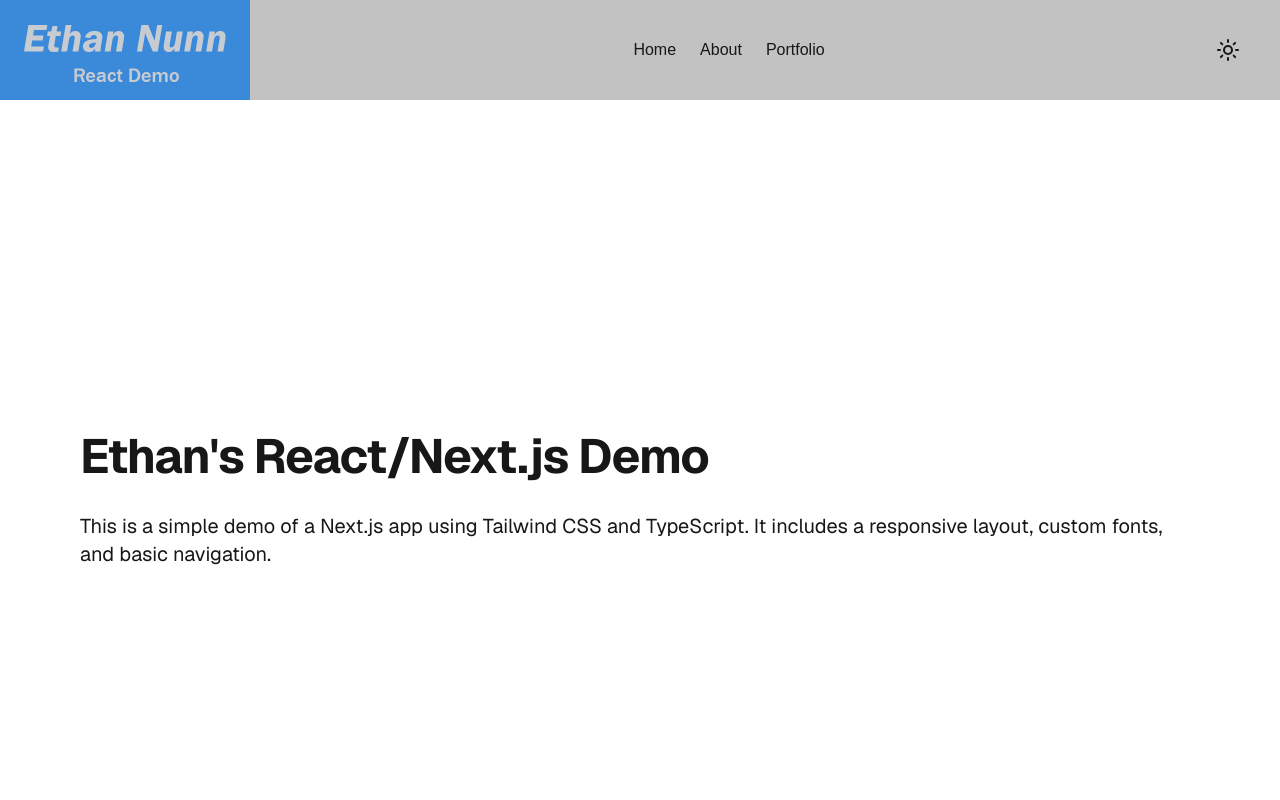
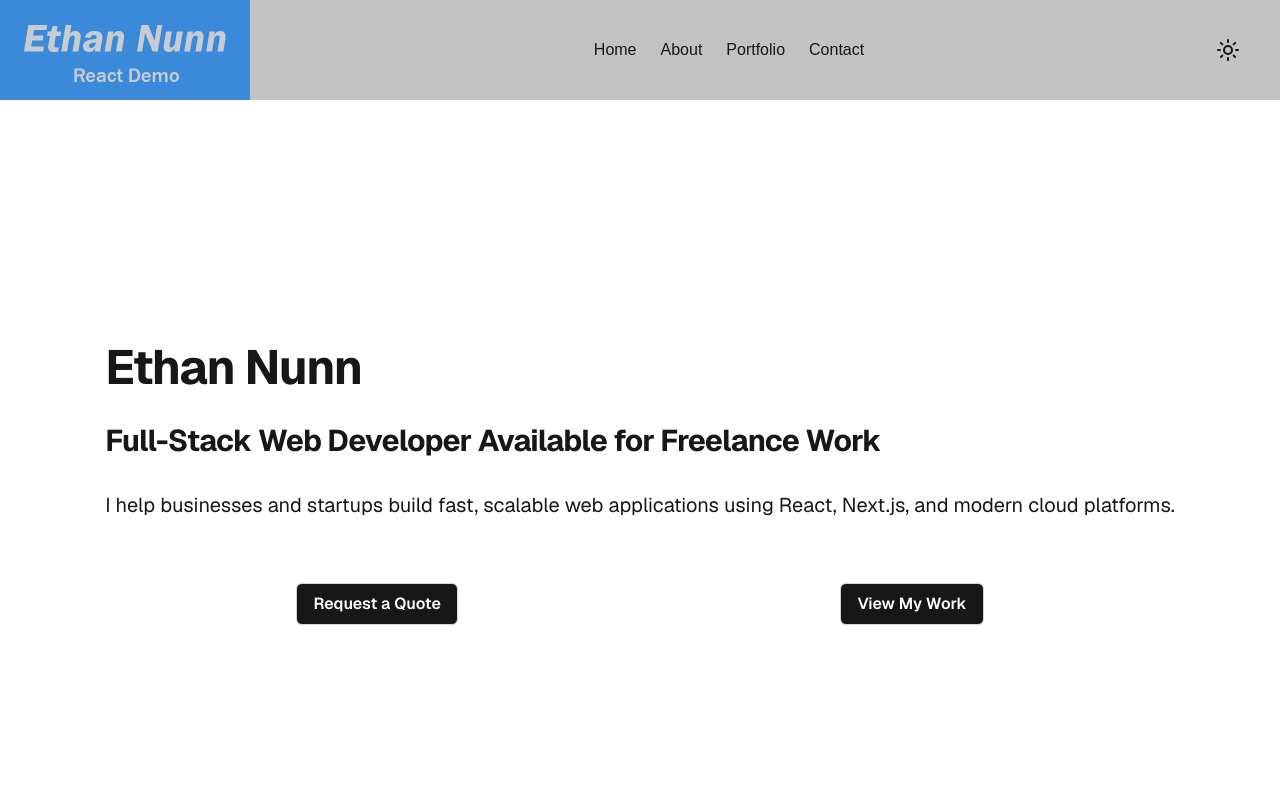
Before and after one commit to enunn1/React-demo, a Next.js app: page / in a window 1280 px wide. Shown: the top 800 px of the page. Built offline with nearby package versions, Linux system fonts and the light colour scheme.

Commit message:
Created contact page, updated landing page

```diff
--- a/src/app/about/page.tsx
+++ b/src/app/about/page.tsx
@@ -6,7 +6,7 @@ export default function Page() {
     </h1>
     <h2 className="text-2xl sm:text-3xl font-semibold text-center sm:text-left">Who am I?</h2>
     <p className="self-start text-lg sm:text-xl text-center sm:text-left">
-        I was born in Rock Island, IL, and raised in Cottage Grove, MN. My interest in computers and technology began early and quickly grew into a lifelong passion. What started as a childhood hobby eventually became my career—I earned an Associate&apos;s degree in Computer Programming followed by a Bachelor&apos;s in Computer Science, graduating with high honors from both.<br/><br/>
+        I was born in Rock Island, IL, and raised in Cottage Grove, MN. My interest in computers and technology began early and quickly grew into a lifelong passion. What started as a childhood hobby eventually became my career. I earned an Associate&apos;s degree in Computer Programming, followed by a Bachelor&apos;s in Computer Science, graduating with high honors from both.<br/><br/>
         Today, I&apos;m a Software Engineer with hands-on experience in full-stack web development, cloud platforms, and Agile methodologies. At Optum, I contributed to building secure and scalable web applications using modern technologies like React.js, Next.js, Angular, and Spring Boot. I&apos;ve worked extensively in cloud environments, deploying applications to Microsoft Azure and leveraging tools like Kubernetes and Kafka to manage and optimize data workflows.<br/><br/>
         I&apos;m a Microsoft Certified Azure Fundamentals holder with a strong focus on clean code, CI/CD practices, security mitigation, and team collaboration. Whether it&apos;s refining legacy systems or building new features from the ground up, I enjoy solving complex problems and constantly improving my craft.
     </p>
--- /dev/null
+++ b/src/app/contact/page.tsx
@@ -0,0 +1,9 @@
+export default function Page() {
+  return  (
+    <div className="flex flex-col items-center justify-items-center min-h-screen p-8 pb-20 gap-16 sm:p-20 font-[family-name:var(--font-geist-sans)]">
+        <h1 className="text-4xl sm:text-5xl font-bold tracking-tight text-center sm:text-left">
+            Contact Me
+        </h1>
+    </div>
+  )
+}
--- a/src/app/globals.css
+++ b/src/app/globals.css
@@ -25,6 +25,11 @@ body {
   font-family: Arial, Helvetica, sans-serif;
 }
 
+.button {
+  background: var(--foreground);
+  color: var(--background);
+}
+
 nav {
   background: var(--navbar);
 }
--- a/src/app/page.tsx
+++ b/src/app/page.tsx
@@ -1,15 +1,31 @@
+import Link from "next/link";
+
 export default function Home() {
   return (
     <div className="grid grid-rows-[15px_1fr_15px] items-center justify-items-center min-h-screen p-8 pb-20 gap-16 sm:p-20 font-[family-name:var(--font-geist-sans)]">
       <main className="flex flex-col gap-[32px] row-start-2 items-center sm:items-start">
 
         <h1 className="text-4xl sm:text-5xl font-bold tracking-tight text-center sm:text-left">
-          Ethan&apos;s React/Next.js Demo
+          Ethan Nunn
         </h1>
+        <h2 className="text-2xl sm:text-3xl font-bold tracking-tight text-center sm:text-left">
+          Full-Stack Web Developer Available for Freelance Work
+        </h2>
         <p className="text-lg sm:text-xl text-center sm:text-left">
-          This is a simple demo of a Next.js app using Tailwind CSS and TypeScript.
-          It includes a responsive layout, custom fonts, and basic navigation.
+         I help businesses and startups build fast, scalable web applications using React, Next.js, and modern cloud platforms.
         </p>
+        <div className="flex justify-around w-full">
+          <Link href="/contact">
+            <button type="button" className="button px-4 py-2 font-semibold rounded-md border border-neutral-300 m-8">
+              Request a Quote
+            </button>
+          </Link>
+          <Link href="/portfolio">
+            <button className="button px-4 py-2 font-semibold rounded-md border border-neutral-300 m-8">
+              View My Work
+            </button>
+          </Link>
+        </div>
       </main>
     </div>
   );
--- a/src/components/Navbar.tsx
+++ b/src/components/Navbar.tsx
@@ -12,7 +12,8 @@ export default function Navbar() {
   const menus = [
     { title: "Home", path: "/" },
     { title: "About", path: "/about" },
-    { title: "Portfolio", path: "/portfolio"}
+    { title: "Portfolio", path: "/portfolio"},
+    { title: "Contact", path: "/contact"}
   ];
 
   return (
```
